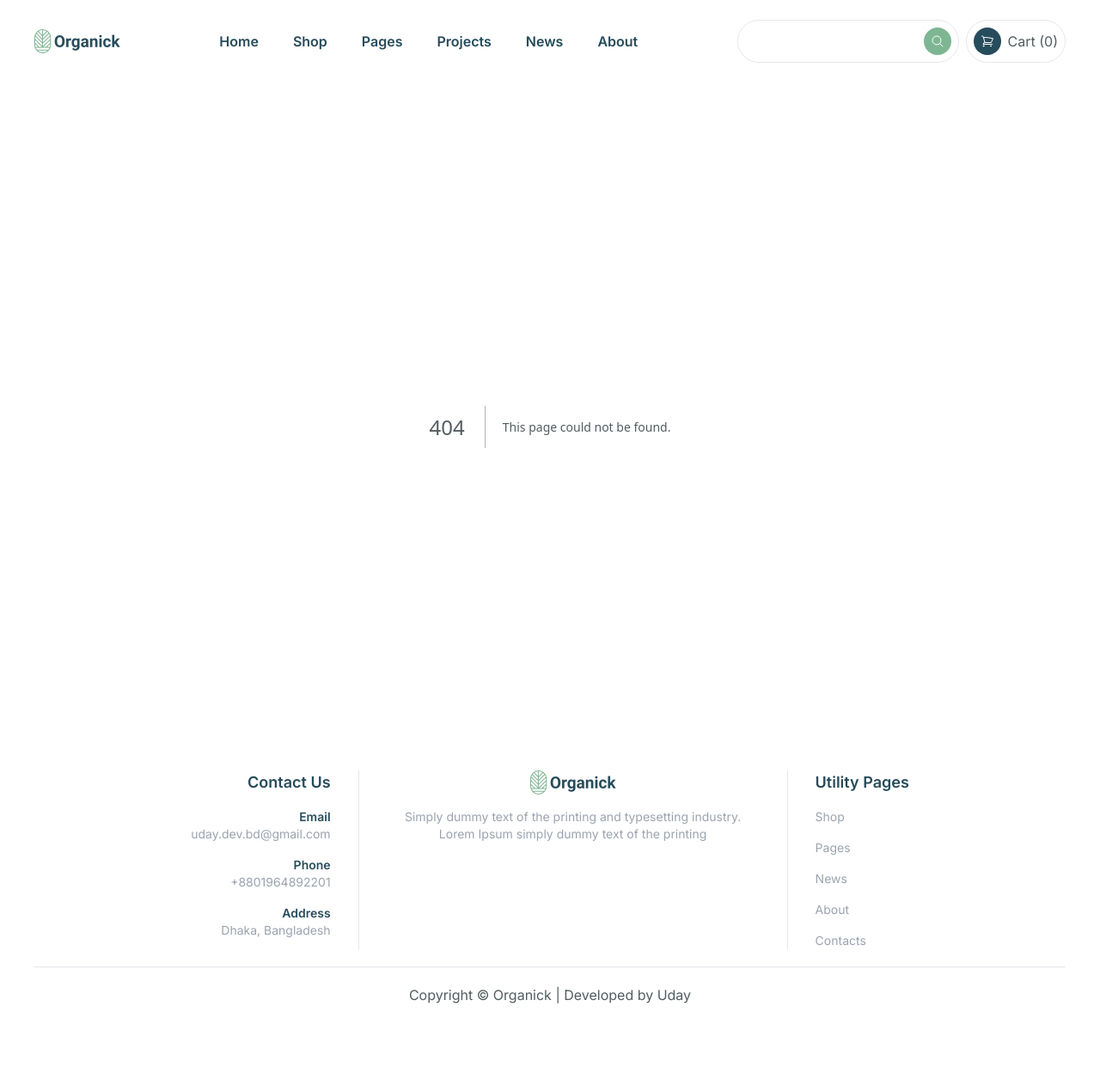
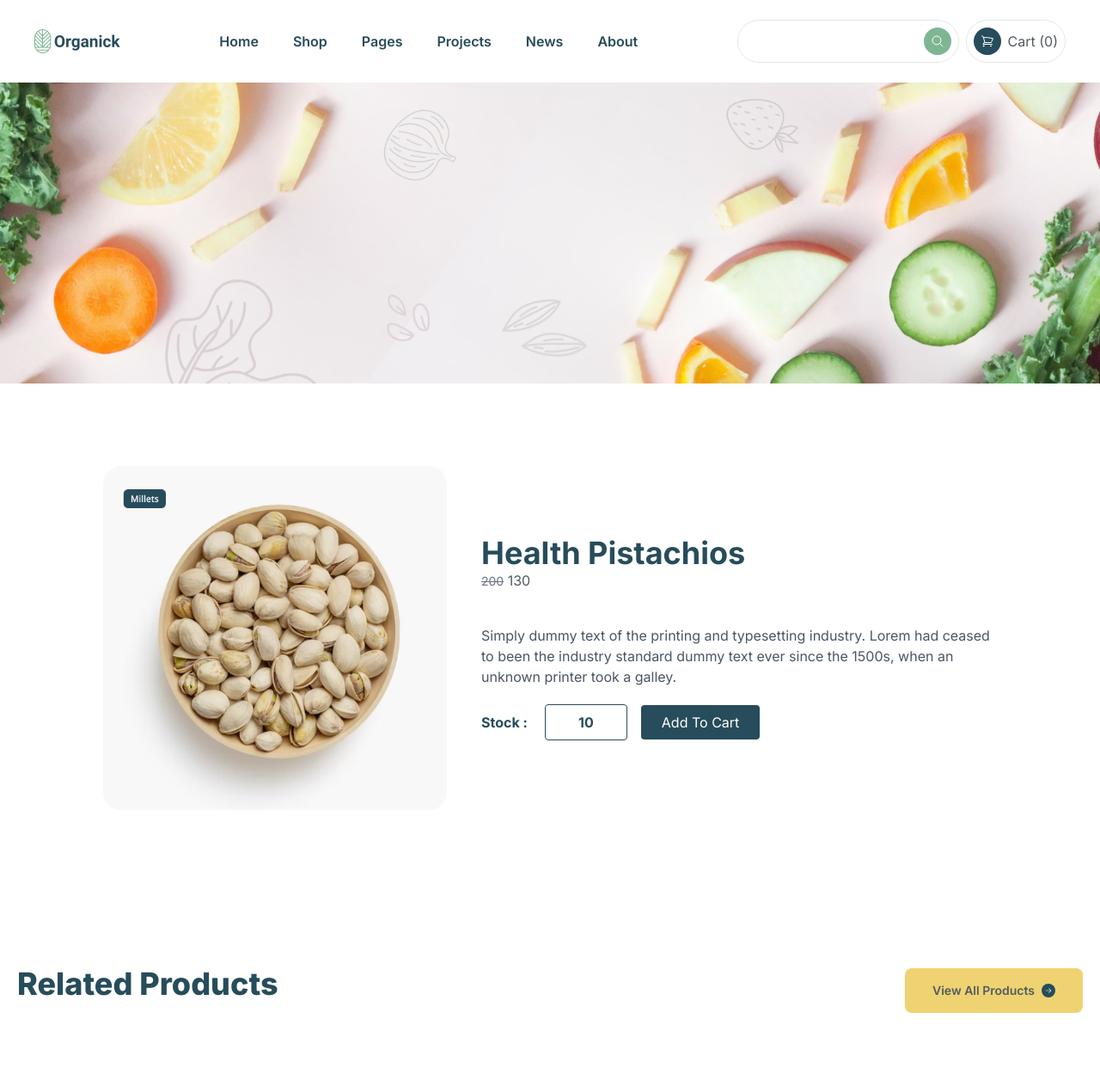
Before and after one commit to u-d-a-y-95/organick, a Next.js app: page /shop/product/1 in a window 1280 px wide. Before the commit this address had no page. Shown: the top 1256 px of the page at 86% size. Before the commit the page ends 1189 px from the top, so only its background shows below. Built offline with nearby package versions, Linux system fonts and the light colour scheme.

Commit message:
design shop and product page

```diff
--- a/src/app/shop/page.tsx
+++ b/src/app/shop/page.tsx
@@ -67,7 +67,33 @@ export default function Shop() {
         <h2 className="text-4xl font-bold">Shop</h2>
       </div>
       <div className="flex flex-col sm:flex-row container mx-auto py-10">
-        <div className="min-w-[250px] border-r"></div>
+        <div className="min-w-[250px] border-r px-10">
+          <div className="text-xl font-semibold ">Filter</div>
+
+          <div className="mt-10 flex flex-col gap-6">
+            <div>
+              <p className="font-semibold mb-2">Price</p>
+              <input className="border p-2" placeholder="enter price"/>
+            </div>
+            <div className="font-semibold mb-2">
+            <p className="font-semibold mb-2">Categpries</p>
+              <div>
+                <div className="flex items-center">
+                  <input type="checkbox" className=" w-4 h-4 checked:bg-secondary text-white checked:text-white" id="fruits"/>
+                  <label className="ml-2 font-medium" htmlFor="fruits">Fruits</label>
+               </div>
+                <div className="flex items-center">
+                  <input type="checkbox" className=" w-4 h-4 checked:bg-secondary text-white checked:text-white" id="vegetables"/>
+                  <label className="ml-2 font-medium" htmlFor="vegetables">Vegetables</label>
+               </div>
+                <div className="flex items-center">
+                  <input type="checkbox" className=" w-4 h-4 checked:bg-secondary text-white checked:text-white" id="nuts"/>
+                  <label className="ml-2 font-medium" htmlFor="nuts">Nuts</label>
+               </div>
+              </div>
+            </div>
+          </div>
+        </div>
         <div className="flex-1 pl-10">
           <div>
             <div className="flex items-stretch">
--- /dev/null
+++ b/src/app/shop/product/[id]/page.tsx
@@ -0,0 +1,61 @@
+import FeatureProductBanner from "@/components/feature-product-banner";
+import NewsLetter from "@/components/news-letter";
+import OfferBanner from "@/components/offer-banner";
+import Image from "next/image";
+
+export default function Product() {
+  return (
+    <div>
+      <div
+        style={{
+          background: "#F1EFF0 url('/img/about-banner.png')",
+          backgroundPosition: "center",
+          backgroundSize: "cover",
+        }}
+        className="flex justify-center items-center min-h-[350px]"
+      ></div>
+      <div className="container mx-auto mt-24">
+        <div className="flex flex-col md:flex-row p-10 sm:p-0 justify-center gap-10">
+          <div className="relative  w-[400px] h-[400px]">
+            <Image src="/img/dummy-product.png" fill={true} alt="product" />
+          </div>
+          <div className="flex-1 max-w-[600px] self-center">
+            <h4 className="text-primary text-4xl font-bold">
+              Health Pistachios
+            </h4>
+            <p>
+              <span className="text-gray-500 line-through text-sm">200</span>{" "}
+              130
+            </p>
+            <div className="mt-10 text-gray-600">
+              <p>
+                Simply dummy text of the printing and typesetting industry.
+                Lorem had ceased to been the industry standard dummy text ever
+                since the 1500s, when an unknown printer took a galley.
+              </p>
+            </div>
+            <div className="flex items-center gap-4 mt-5">
+              <p className="font-bold text-primary">
+                Stock :
+                <span className="border p-2 text-center ml-5 rounded w-24 inline-block border-primary">
+                  {" "}
+                  10
+                </span>
+              </p>
+              <button className="bg-primary text-white border-0 p-2 px-6 capitalize rounded">
+                add to cart
+              </button>
+            </div>
+          </div>
+        </div>
+      </div>
+      <div className="container mx-auto my-20">
+        <FeatureProductBanner />
+      </div>
+      <OfferBanner />
+      <div className="container mx-auto my-20">
+        <NewsLetter />
+      </div>
+    </div>
+  );
+}
--- /dev/null
+++ b/src/components/feature-product-banner.tsx
@@ -0,0 +1,60 @@
+import Button from "./button";
+import { Yellowtail } from "next/font/google";
+import ProductCard from "./product-card";
+
+const yellowtail = Yellowtail({ weight: "400", subsets: ["latin"] });
+
+const products = [
+  {
+    name: "Calabrese Broccoli",
+    categoryName: "Vegetables",
+    url: "/img/category-1.png",
+    price: 20,
+  },
+  {
+    name: "Calabrese Broccoli",
+    categoryName: "Vegetables",
+    url: "/img/category-1.png",
+    price: 20,
+  },
+  {
+    name: "Calabrese Broccoli",
+    categoryName: "Vegetables",
+    url: "/img/category-1.png",
+    price: 20,
+  },
+  {
+    name: "Calabrese Broccoli",
+    categoryName: "Vegetables",
+    url: "/img/category-1.png",
+    price: 20,
+  },
+];
+
+export default function FeatureProductBanner({
+  title = "Related Products",
+}: {
+  title: string;
+}) {
+  return (
+    <div className="">
+      <div className="container mx-auto py-20 px-5">
+        <div className="flex flex-col md:flex-row justify-between items-center">
+          <div>
+            <h2 className="text-primary text-4xl font-extrabold mt-2 capitalize">
+              {title}
+            </h2>
+          </div>
+          <div className="mt-6">
+            <Button label="View All Products" className="" />
+          </div>
+        </div>
+        <div className="px-5 sm:px-0 container mx-auto grid grid-cols-2 sm:grid-cols-2 md:grid-cols-3 lg:grid-cols-4 justify-items-center gap-4 sm:gap-7 my-20">
+          {products.map((product, index) => (
+            <ProductCard key={index} {...product} />
+          ))}
+        </div>
+      </div>
+    </div>
+  );
+}
```
Also changed, not shown: public/img/dummy-product.png (added).
